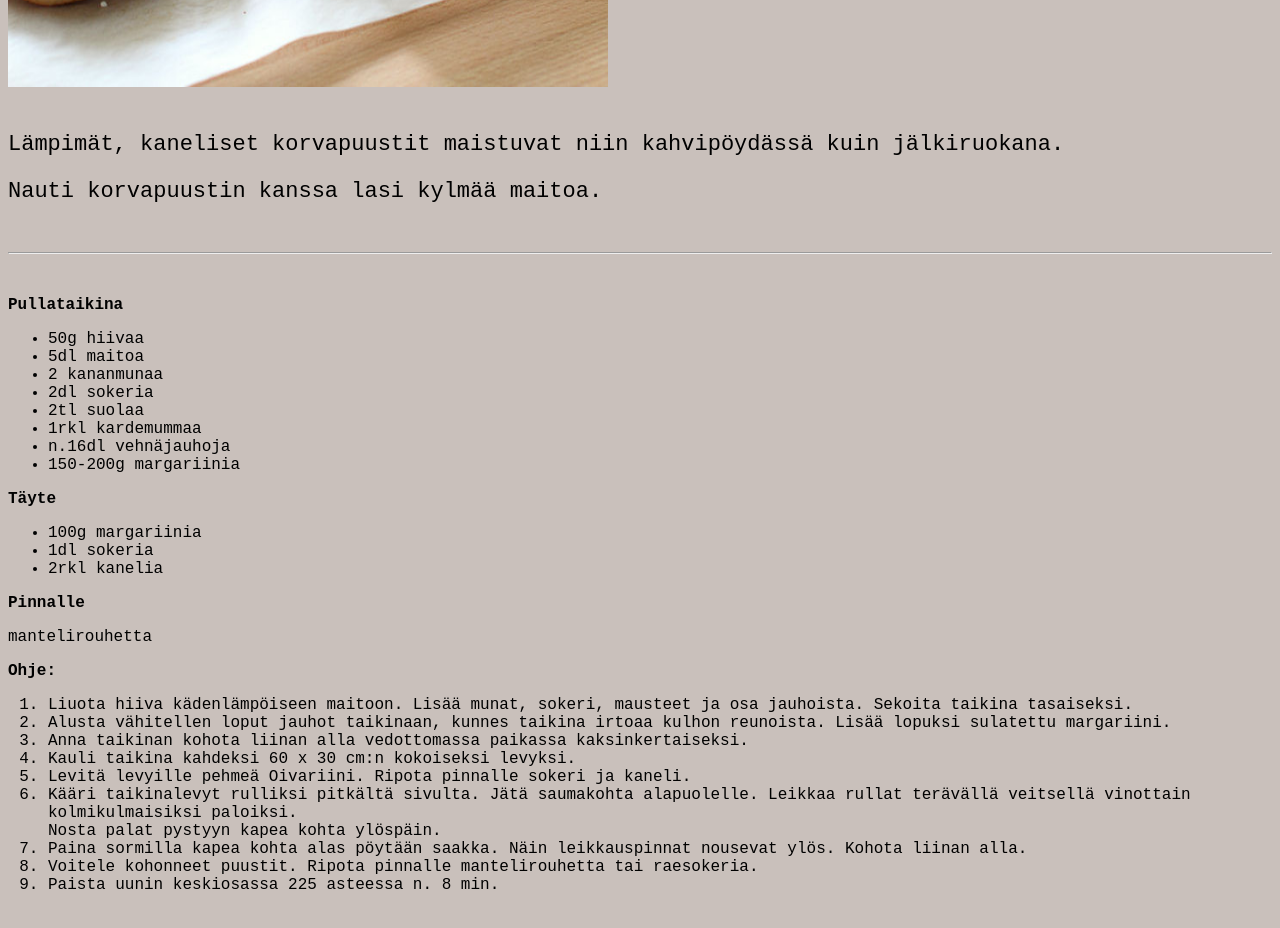
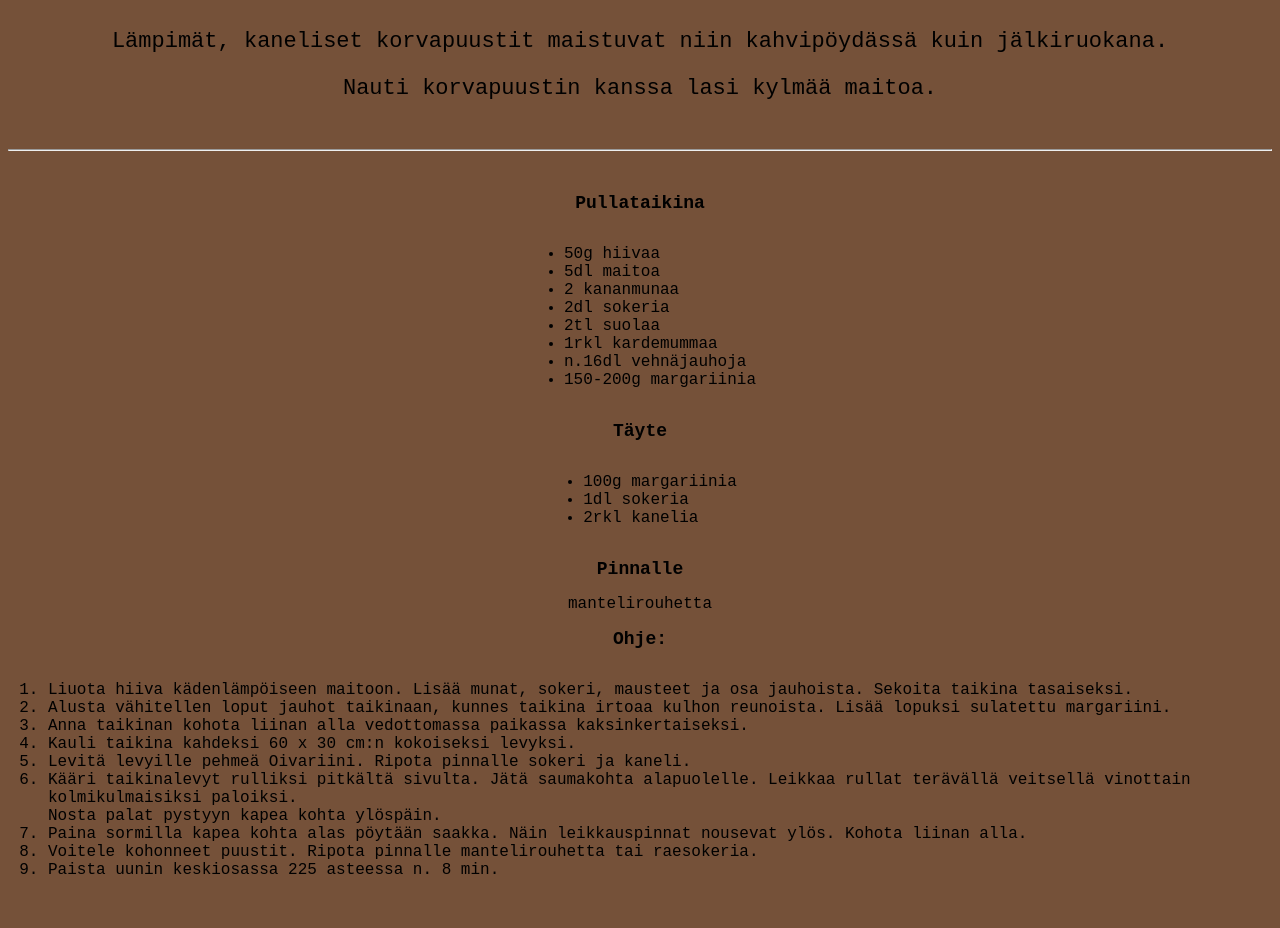
Before and after one commit to Ananaskissa/odin-recipes, a plain HTML site: page recipes-korvapuusti.html in a window 1280 px wide. Shown: the part 660-1588 px from the top of the page. Drawn offline with Linux system fonts and the light colour scheme.

Commit message:
making improvements

```diff
--- a/recipes-korvapuusti.html
+++ b/recipes-korvapuusti.html
@@ -1,14 +1,16 @@
 <!DOCTYPE html>
 <html lang="en">
 <head>
+    <link rel="stylesheet" href="styles.css">
     <meta charset="UTF-8">
     <meta http-equiv="X-UA-Compatible" content="IE=edge">
     <meta name="viewport" content="width=device-width, initial-scale=1.0">
     <title>Korvapuustit</title>
 </head>
-<body style="font-family: 'Courier New', Courier, monospace; background-color:#C9C0BB;">
-    <h1 style="font-size: 100px;"> KORVAPUUSTIT</h1>
-    <img src="images/korvapuustit.jpg" height="500px" width="600px" alt="">
+<body style="font-family: 'Courier New', Courier, monospace;" class="background">
+    <center><h1> KORVAPUUSTIT</h1>
+    <br>
+    <img src="images/korvapuustit.jpg" height="500px" width="600px" alt="" class="bigimage">
     <br>
     <br>
     <p style="font-size: 22px;"> Lämpimät, kaneliset korvapuustit maistuvat niin kahvipöydässä kuin jälkiruokana. </p>
@@ -16,8 +18,9 @@
     <br>
     <hr>
     <br>
-    <p> <strong>Pullataikina</strong></p>
-    <ul>
+    <p> <strong style="font-size:18px;">Pullataikina</strong></p>
+    <div class="container2">
+    <ul class="myUL">
         <li>50g hiivaa</li>
         <li>5dl maitoa</li>
         <li>2 kananmunaa</li>
@@ -27,17 +30,20 @@
         <li>n.16dl vehnäjauhoja</li>
         <li>150-200g margariinia</li>
     </ul>
-    <p><strong>Täyte</strong></p>
-    <ul>
+    </div>
+    <p><strong style="font-size:18px;" >Täyte</strong></p>
+    <div class="container2">
+    <ul class="myUL" >
         <li>100g margariinia</li>
         <li>1dl sokeria</li>
         <li>2rkl kanelia</li> </ul>
-
-    <p><strong>Pinnalle</strong></p>
+    </div>
+    <p><strong style="font-size:18px;">Pinnalle</strong></p>
     <p>mantelirouhetta</p>
 
-    <p><strong>Ohje:</strong></p>
-    <ol>
+    <p><strong style="font-size:18px;">Ohje:</strong></p>
+    <div class="container2">
+    <ol class="myUL">
         <li>Liuota hiiva kädenlämpöiseen maitoon. Lisää munat, sokeri, mausteet ja osa jauhoista. Sekoita taikina tasaiseksi.</li>
         <li>Alusta vähitellen loput jauhot taikinaan, kunnes taikina irtoaa kulhon reunoista. Lisää lopuksi sulatettu margariini.</li>
         <li>Anna taikinan kohota liinan alla vedottomassa paikassa kaksinkertaiseksi.</li>
@@ -49,9 +55,8 @@
         <li>Voitele kohonneet puustit. Ripota pinnalle mantelirouhetta tai raesokeria.</li>
         <li>Paista uunin keskiosassa 225 asteessa n. 8 min.</li>
     </ol>
-
-
-    <img src="images/lucy.mp4" alt="">
-
+    </div>
+     <img src="images/lucy.mp4" alt="">
+    </center>
 </body>
 </html>
```
Also changed, not shown: recipes-munakoisopizza.html (+13 -7 lines).
